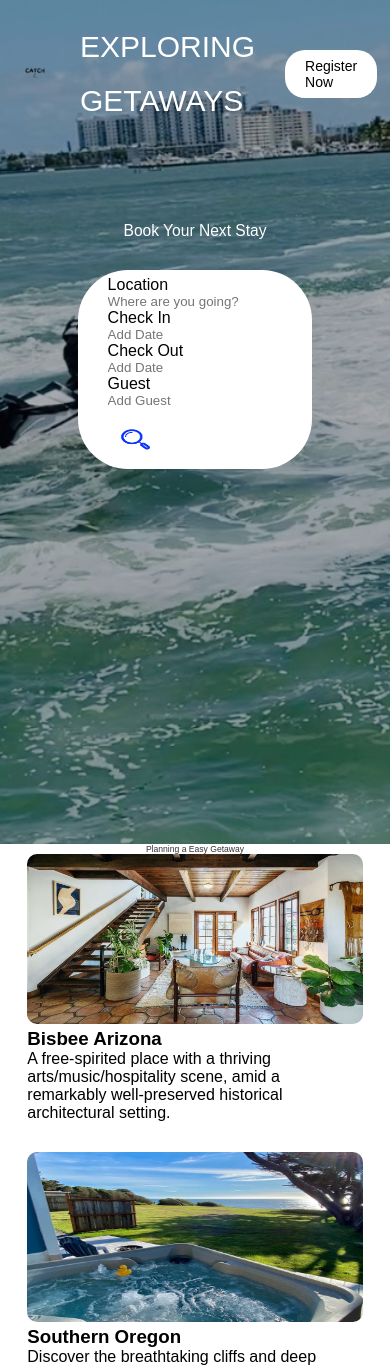
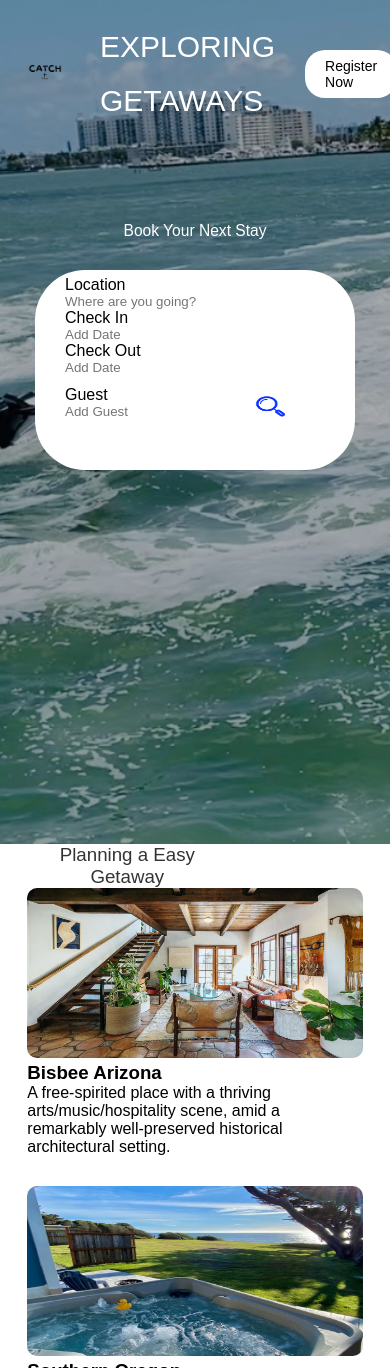
Before and after one commit to Timewing16/catchitairbnb, a plain HTML site: page index.html in a window 390 px wide. Shown: the top 1368 px of the page. Drawn offline with Linux system fonts and the light colour scheme; a web font is replaced by a local one.

Commit message:
Update styles.css

```diff
--- a/styles.css
+++ b/styles.css
@@ -486,7 +486,7 @@ nav .fa-bars{
     display: block;
     margin-bottom: 16px;
 }
-/*------media query for house details page------*/
+/*------media query details page------*/
 @media only screen and (max-width: 700px){
     .house-details{
         margin-top: 150px;
@@ -527,20 +527,49 @@ nav .fa-bars{
 }
 /*  responsive styles */
 
-@media screen and (max-width: 250px){
+@media screen and (max-width: 500px){
     .gallery div img{
         width: 100%;
+        height: 220px;
     }
 }
-@media screen and (max-width: 400px){
+@media screen and (max-width: 500px){
     .hotel div img{
-        width: 100%;
+        width: 350px;
         margin: 20 px auto;
         display: block;
+        height: 230px;
     }
 }
-@media screen and (max-width: 400px){
+@media screen and (max-width: 500px){
     .logo{
-        width: 30px;
+        width: 50px;
     }
 }
+@media screen and (max-width: 500px){
+    .nav-links{
+        font-size: 20px;
+        display: block;
+        width: 100%;
+        margin: 12 px 0;
+    }
+}
+@media screen and (max-width: 500px){
+    .register-btn{
+        width: 100px;
+        float: left;
+    }
+}
+@media screen and (max-width: 500px){
+    .sub-title{
+        width: 200px;
+        text-align: center;
+        font-size: 1.17em;
+    }
+}
+@media screen and (max-width: 500px){
+    .search-bar{
+        width: 320px;
+        height: 200px;
+    }
+}
```
